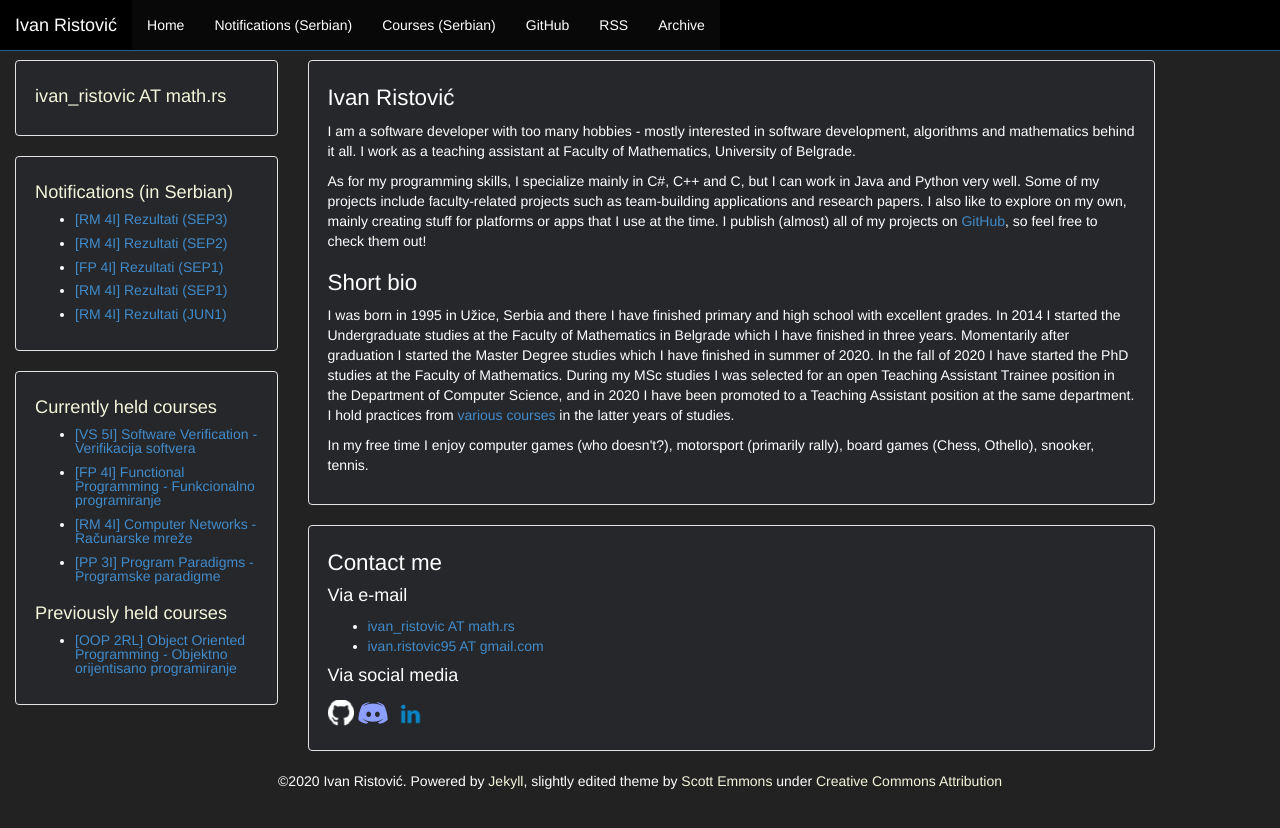
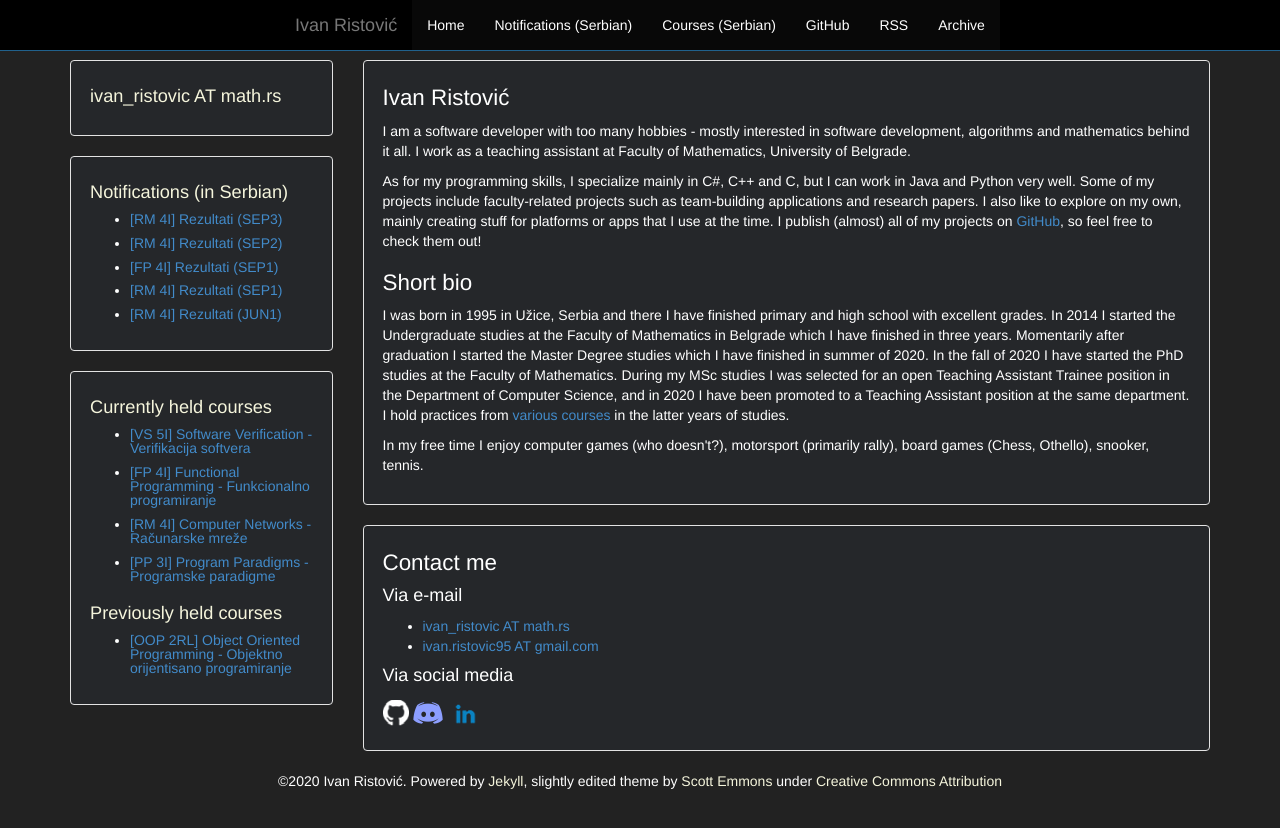
Before and after one commit to ivan-ristovic/ivan-ristovic.github.io, a Jekyll site: the page built from index.html, in a window 1280 px wide. Shown: the top 828 px of the page. Built offline with Jekyll 4.4.1, drawn with Linux system fonts in a browser that asks for light colours.

Commit message:
[Layout] Center

```diff
--- a/css/theme.css
+++ b/css/theme.css
@@ -23,7 +23,7 @@
 }
 
 .container-left {
-    margin: 0;
+    margin: 0 auto;
 }
 
 .copyright {
@@ -43,6 +43,11 @@
     background-color: #000000;
     border-color: #21618c;
     color: white;
+}
+
+.navbar-fixed-top {
+    display: flex;
+    justify-content: center;
 }
 
 .navbar-brand {
```
